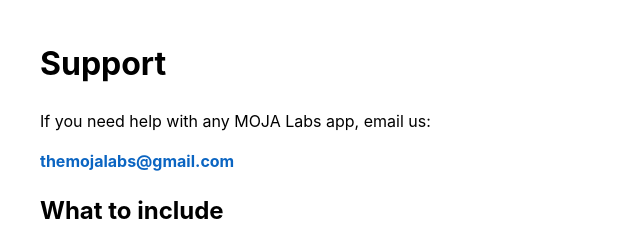
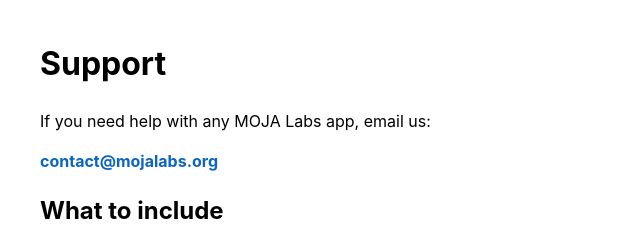
Before and after one commit to themojalabs/themojalabs.github.io, a plain HTML site: page support.html in a window 1280 px wide. Shown: the top 241 px of the page, 0-640 px from the left. Drawn offline with Linux system fonts and the light colour scheme.

Commit message:
Update support.html

```diff
--- a/support.html
+++ b/support.html
@@ -14,7 +14,7 @@
 <body>
   <h1>Support</h1>
   <p>If you need help with any MOJA Labs app, email us:</p>
-  <p><strong><a href="mailto:themojalabs@gmail.com">themojalabs@gmail.com</a></strong></p>
+  <p><strong><a href="mailto:contact@mojalabs.org">contact@mojalabs.org</a></strong></p>
 
   <h2>What to include</h2>
   <ul>
```
